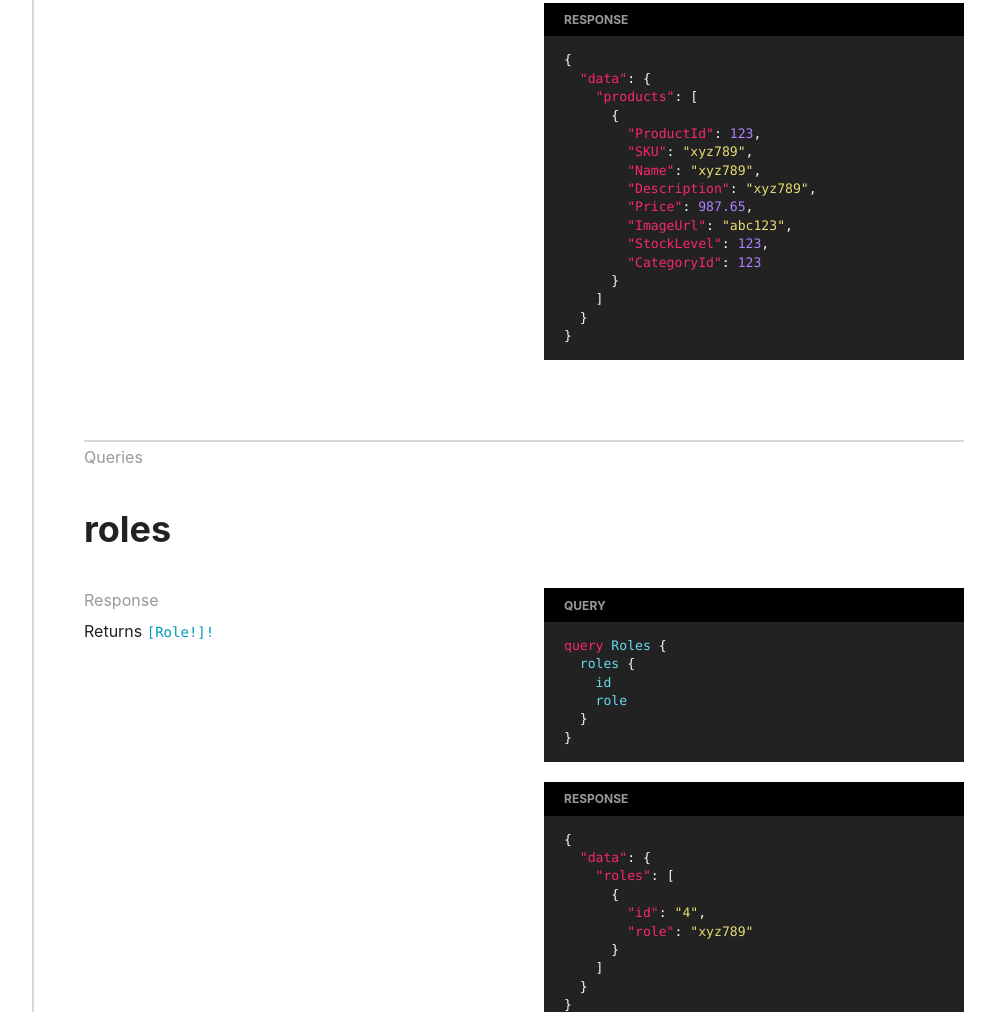
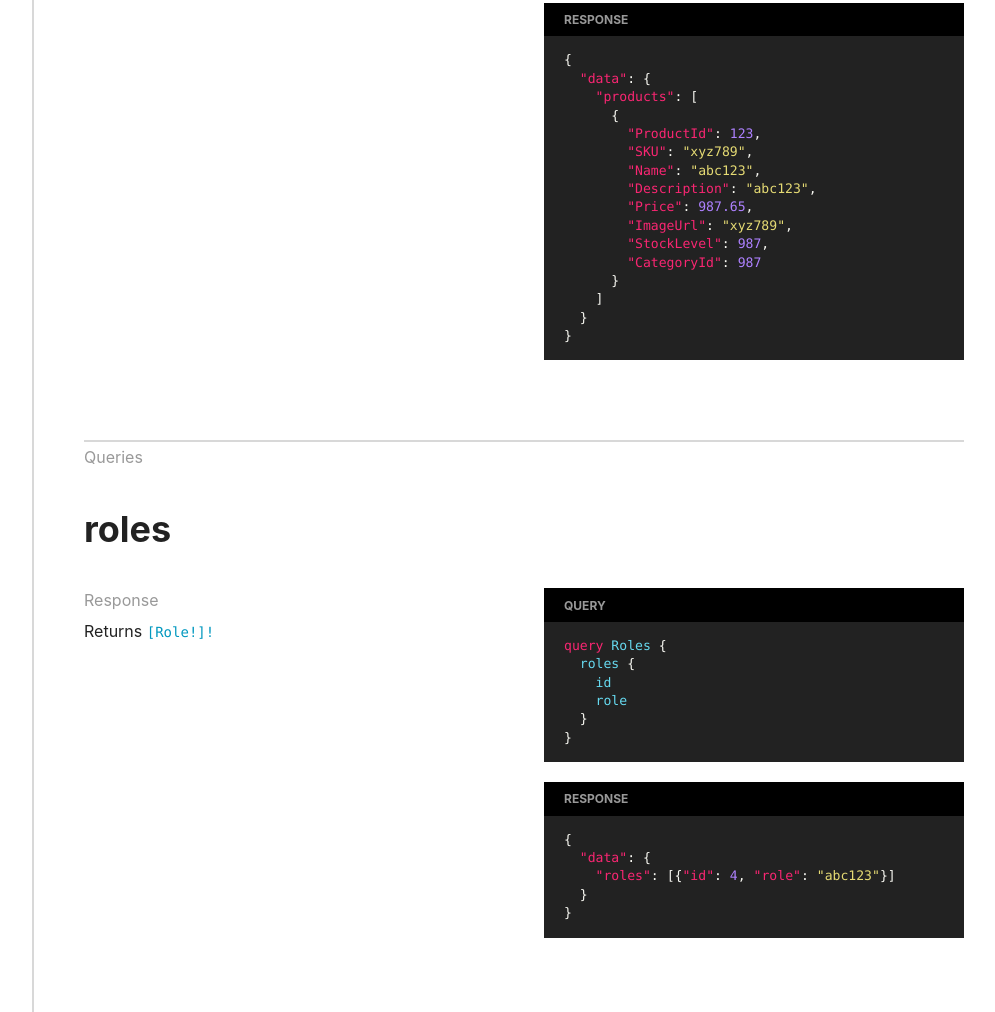
Before and after one commit to Nessvah/ICARUS, a website: page public/index.html in a window 1280 px wide. Shown: the part 2655-3667 px from the top of the page, without its empty margins (266-1261 px from the left). Drawn offline with Linux system fonts and the light colour scheme.

Commit message:
generate new docs

```diff
--- a/public/index.html
+++ b/public/index.html
@@ -156,7 +156,7 @@ http://13.53.175.139:5001/
     <span class="hljs-attr">"accounts"</span><span class="hljs-punctuation">:</span> <span class="hljs-punctuation">[</span>
       <span class="hljs-punctuation">{</span>
         <span class="hljs-attr">"id"</span><span class="hljs-punctuation">:</span> <span class="hljs-string">"4"</span><span class="hljs-punctuation">,</span>
-        <span class="hljs-attr">"email"</span><span class="hljs-punctuation">:</span> <span class="hljs-string">"abc123"</span><span class="hljs-punctuation">,</span>
+        <span class="hljs-attr">"email"</span><span class="hljs-punctuation">:</span> <span class="hljs-string">"xyz789"</span><span class="hljs-punctuation">,</span>
         <span class="hljs-attr">"roles"</span><span class="hljs-punctuation">:</span> <span class="hljs-punctuation">[</span><span class="hljs-string">Role</span><span class="hljs-punctuation">]</span><span class="hljs-punctuation">,</span>
         <span class="hljs-attr">"idCostumer"</span><span class="hljs-punctuation">:</span> <span class="hljs-string">"abc123"</span><span class="hljs-punctuation">,</span>
         <span class="hljs-attr">"created"</span><span class="hljs-punctuation">:</span> <span class="hljs-string">"2007-12-03T10:15:30Z"</span>
@@ -215,8 +215,8 @@ http://13.53.175.139:5001/
                     <body><pre><code class="hljs language-json"><span class="hljs-punctuation">{</span>
   <span class="hljs-attr">"data"</span><span class="hljs-punctuation">:</span> <span class="hljs-punctuation">{</span>
     <span class="hljs-attr">"me"</span><span class="hljs-punctuation">:</span> <span class="hljs-punctuation">{</span>
-      <span class="hljs-attr">"id"</span><span class="hljs-punctuation">:</span> <span class="hljs-string">"4"</span><span class="hljs-punctuation">,</span>
-      <span class="hljs-attr">"email"</span><span class="hljs-punctuation">:</span> <span class="hljs-string">"xyz789"</span><span class="hljs-punctuation">,</span>
+      <span class="hljs-attr">"id"</span><span class="hljs-punctuation">:</span> <span class="hljs-number">4</span><span class="hljs-punctuation">,</span>
+      <span class="hljs-attr">"email"</span><span class="hljs-punctuation">:</span> <span class="hljs-string">"abc123"</span><span class="hljs-punctuation">,</span>
       <span class="hljs-attr">"roles"</span><span class="hljs-punctuation">:</span> <span class="hljs-punctuation">[</span><span class="hljs-string">Role</span><span class="hljs-punctuation">]</span><span class="hljs-punctuation">,</span>
       <span class="hljs-attr">"idCostumer"</span><span class="hljs-punctuation">:</span> <span class="hljs-string">"xyz789"</span><span class="hljs-punctuation">,</span>
       <span class="hljs-attr">"created"</span><span class="hljs-punctuation">:</span> <span class="hljs-string">"2007-12-03T10:15:30Z"</span>
@@ -277,12 +277,12 @@ http://13.53.175.139:5001/
       <span class="hljs-punctuation">{</span>
         <span class="hljs-attr">"ProductId"</span><span class="hljs-punctuation">:</span> <span class="hljs-number">123</span><span class="hljs-punctuation">,</span>
         <span class="hljs-attr">"SKU"</span><span class="hljs-punctuation">:</span> <span class="hljs-string">"xyz789"</span><span class="hljs-punctuation">,</span>
-        <span class="hljs-attr">"Name"</span><span class="hljs-punctuation">:</span> <span class="hljs-string">"xyz789"</span><span class="hljs-punctuation">,</span>
-        <span class="hljs-attr">"Description"</span><span class="hljs-punctuation">:</span> <span class="hljs-string">"xyz789"</span><span class="hljs-punctuation">,</span>
+        <span class="hljs-attr">"Name"</span><span class="hljs-punctuation">:</span> <span class="hljs-string">"abc123"</span><span class="hljs-punctuation">,</span>
+        <span class="hljs-attr">"Description"</span><span class="hljs-punctuation">:</span> <span class="hljs-string">"abc123"</span><span class="hljs-punctuation">,</span>
         <span class="hljs-attr">"Price"</span><span class="hljs-punctuation">:</span> <span class="hljs-number">987.65</span><span class="hljs-punctuation">,</span>
-        <span class="hljs-attr">"ImageUrl"</span><span class="hljs-punctuation">:</span> <span class="hljs-string">"abc123"</span><span class="hljs-punctuation">,</span>
-        <span class="hljs-attr">"StockLevel"</span><span class="hljs-punctuation">:</span> <span class="hljs-number">123</span><span class="hljs-punctuation">,</span>
-        <span class="hljs-attr">"CategoryId"</span><span class="hljs-punctuation">:</span> <span class="hljs-number">123</span>
+        <span class="hljs-attr">"ImageUrl"</span><span class="hljs-punctuation">:</span> <span class="hljs-string">"xyz789"</span><span class="hljs-punctuation">,</span>
+        <span class="hljs-attr">"StockLevel"</span><span class="hljs-punctuation">:</span> <span class="hljs-number">987</span><span class="hljs-punctuation">,</span>
+        <span class="hljs-attr">"CategoryId"</span><span class="hljs-punctuation">:</span> <span class="hljs-number">987</span>
       <span class="hljs-punctuation">}</span>
     <span class="hljs-punctuation">]</span>
   <span class="hljs-punctuation">}</span>
@@ -331,12 +331,7 @@ http://13.53.175.139:5001/
                     <head></head>
                     <body><pre><code class="hljs language-json"><span class="hljs-punctuation">{</span>
   <span class="hljs-attr">"data"</span><span class="hljs-punctuation">:</span> <span class="hljs-punctuation">{</span>
-    <span class="hljs-attr">"roles"</span><span class="hljs-punctuation">:</span> <span class="hljs-punctuation">[</span>
-      <span class="hljs-punctuation">{</span>
-        <span class="hljs-attr">"id"</span><span class="hljs-punctuation">:</span> <span class="hljs-string">"4"</span><span class="hljs-punctuation">,</span>
-        <span class="hljs-attr">"role"</span><span class="hljs-punctuation">:</span> <span class="hljs-string">"xyz789"</span>
-      <span class="hljs-punctuation">}</span>
-    <span class="hljs-punctuation">]</span>
+    <span class="hljs-attr">"roles"</span><span class="hljs-punctuation">:</span> <span class="hljs-punctuation">[</span><span class="hljs-punctuation">{</span><span class="hljs-attr">"id"</span><span class="hljs-punctuation">:</span> <span class="hljs-number">4</span><span class="hljs-punctuation">,</span> <span class="hljs-attr">"role"</span><span class="hljs-punctuation">:</span> <span class="hljs-string">"abc123"</span><span class="hljs-punctuation">}</span><span class="hljs-punctuation">]</span>
   <span class="hljs-punctuation">}</span>
 <span class="hljs-punctuation">}</span>
 </code></pre>
@@ -603,8 +598,8 @@ http://13.53.175.139:5001/
                     <body><pre><code class="hljs language-json"><span class="hljs-punctuation">{</span>
   <span class="hljs-attr">"data"</span><span class="hljs-punctuation">:</span> <span class="hljs-punctuation">{</span>
     <span class="hljs-attr">"createRole"</span><span class="hljs-punctuation">:</span> <span class="hljs-punctuation">{</span>
-      <span class="hljs-attr">"id"</span><span class="hljs-punctuation">:</span> <span class="hljs-string">"4"</span><span class="hljs-punctuation">,</span>
-      <span class="hljs-attr">"role"</span><span class="hljs-punctuation">:</span> <span class="hljs-string">"xyz789"</span>
+      <span class="hljs-attr">"id"</span><span class="hljs-punctuation">:</span> <span class="hljs-number">4</span><span class="hljs-punctuation">,</span>
+      <span class="hljs-attr">"role"</span><span class="hljs-punctuation">:</span> <span class="hljs-string">"abc123"</span>
     <span class="hljs-punctuation">}</span>
   <span class="hljs-punctuation">}</span>
 <span class="hljs-punctuation">}</span>
@@ -652,7 +647,7 @@ http://13.53.175.139:5001/
                   <html>
                     <head></head>
                     <body><pre><code class="hljs language-json"><span class="hljs-punctuation">{</span>
-  <span class="hljs-attr">"token"</span><span class="hljs-punctuation">:</span> <span class="hljs-string">"abc123"</span><span class="hljs-punctuation">,</span>
+  <span class="hljs-attr">"token"</span><span class="hljs-punctuation">:</span> <span class="hljs-string">"xyz789"</span><span class="hljs-punctuation">,</span>
   <span class="hljs-attr">"user"</span><span class="hljs-punctuation">:</span> <span class="hljs-string">User</span>
 <span class="hljs-punctuation">}</span>
 </code></pre>
@@ -720,7 +715,7 @@ http://13.53.175.139:5001/
                     <head></head>
                     <body><pre><code class="hljs language-json"><span class="hljs-punctuation">{</span>
   <span class="hljs-attr">"email"</span><span class="hljs-punctuation">:</span> <span class="hljs-string">"abc123"</span><span class="hljs-punctuation">,</span>
-  <span class="hljs-attr">"password"</span><span class="hljs-punctuation">:</span> <span class="hljs-string">"xyz789"</span>
+  <span class="hljs-attr">"password"</span><span class="hljs-punctuation">:</span> <span class="hljs-string">"abc123"</span>
 <span class="hljs-punctuation">}</span>
 </code></pre>
                     </body>
@@ -767,7 +762,7 @@ http://13.53.175.139:5001/
                   <h5>Example</h5>
                   <html>
                     <head></head>
-                    <body><pre><code class="hljs language-json"><span class="hljs-number">987.65</span>
+                    <body><pre><code class="hljs language-json"><span class="hljs-number">123.45</span>
 </code></pre>
                     </body>
                   </html>
@@ -792,7 +787,7 @@ http://13.53.175.139:5001/
                   <h5>Example</h5>
                   <html>
                     <head></head>
-                    <body><pre><code class="hljs language-gql"><span class="hljs-symbol">"4"</span>
+                    <body><pre><code class="hljs language-json"><span class="hljs-number">4</span>
 </code></pre>
                     </body>
                   </html>
@@ -900,13 +895,13 @@ http://13.53.175.139:5001/
                   <html>
                     <head></head>
                     <body><pre><code class="hljs language-json"><span class="hljs-punctuation">{</span>
-  <span class="hljs-attr">"ProductId"</span><span class="hljs-punctuation">:</span> <span class="hljs-number">123</span><span class="hljs-punctuation">,</span>
-  <span class="hljs-attr">"SKU"</span><span class="hljs-punctuation">:</span> <span class="hljs-string">"xyz789"</span><span class="hljs-punctuation">,</span>
-  <span class="hljs-attr">"Name"</span><span class="hljs-punctuation">:</span> <span class="hljs-string">"abc123"</span><span class="hljs-punctuation">,</span>
+  <span class="hljs-attr">"ProductId"</span><span class="hljs-punctuation">:</span> <span class="hljs-number">987</span><span class="hljs-punctuation">,</span>
+  <span class="hljs-attr">"SKU"</span><span class="hljs-punctuation">:</span> <span class="hljs-string">"abc123"</span><span class="hljs-punctuation">,</span>
+  <span class="hljs-attr">"Name"</span><span class="hljs-punctuation">:</span> <span class="hljs-string">"xyz789"</span><span class="hljs-punctuation">,</span>
   <span class="hljs-attr">"Description"</span><span class="hljs-punctuation">:</span> <span class="hljs-string">"abc123"</span><span class="hljs-punctuation">,</span>
-  <span class="hljs-attr">"Price"</span><span class="hljs-punctuation">:</span> <span class="hljs-number">123.45</span><span class="hljs-punctuation">,</span>
+  <span class="hljs-attr">"Price"</span><span class="hljs-punctuation">:</span> <span class="hljs-number">987.65</span><span class="hljs-punctuation">,</span>
   <span class="hljs-attr">"ImageUrl"</span><span class="hljs-punctuation">:</span> <span class="hljs-string">"xyz789"</span><span class="hljs-punctuation">,</span>
-  <span class="hljs-attr">"StockLevel"</span><span class="hljs-punctuation">:</span> <span class="hljs-number">987</span><span class="hljs-punctuation">,</span>
+  <span class="hljs-attr">"StockLevel"</span><span class="hljs-punctuation">:</span> <span class="hljs-number">123</span><span class="hljs-punctuation">,</span>
   <span class="hljs-attr">"CategoryId"</span><span class="hljs-punctuation">:</span> <span class="hljs-number">987</span>
 <span class="hljs-punctuation">}</span>
 </code></pre>
@@ -956,7 +951,7 @@ http://13.53.175.139:5001/
                     <head></head>
                     <body><pre><code class="hljs language-json"><span class="hljs-punctuation">{</span>
   <span class="hljs-attr">"id"</span><span class="hljs-punctuation">:</span> <span class="hljs-string">"4"</span><span class="hljs-punctuation">,</span>
-  <span class="hljs-attr">"role"</span><span class="hljs-punctuation">:</span> <span class="hljs-string">"abc123"</span>
+  <span class="hljs-attr">"role"</span><span class="hljs-punctuation">:</span> <span class="hljs-string">"xyz789"</span>
 <span class="hljs-punctuation">}</span>
 </code></pre>
                     </body>
@@ -998,7 +993,7 @@ http://13.53.175.139:5001/
                   <h5>Example</h5>
                   <html>
                     <head></head>
-                    <body><pre><code class="hljs language-json"><span class="hljs-punctuation">{</span><span class="hljs-attr">"role"</span><span class="hljs-punctuation">:</span> <span class="hljs-string">"abc123"</span><span class="hljs-punctuation">}</span>
+                    <body><pre><code class="hljs language-json"><span class="hljs-punctuation">{</span><span class="hljs-attr">"role"</span><span class="hljs-punctuation">:</span> <span class="hljs-string">"xyz789"</span><span class="hljs-punctuation">}</span>
 </code></pre>
                     </body>
                   </html>
@@ -1023,7 +1018,7 @@ http://13.53.175.139:5001/
                   <h5>Example</h5>
                   <html>
                     <head></head>
-                    <body><pre><code class="hljs language-gql"><span class="hljs-symbol">"abc123"</span>
+                    <body><pre><code class="hljs language-gql"><span class="hljs-symbol">"xyz789"</span>
 </code></pre>
                     </body>
                   </html>
@@ -1088,10 +1083,10 @@ http://13.53.175.139:5001/
                   <html>
                     <head></head>
                     <body><pre><code class="hljs language-json"><span class="hljs-punctuation">{</span>
-  <span class="hljs-attr">"id"</span><span class="hljs-punctuation">:</span> <span class="hljs-string">"4"</span><span class="hljs-punctuation">,</span>
+  <span class="hljs-attr">"id"</span><span class="hljs-punctuation">:</span> <span class="hljs-number">4</span><span class="hljs-punctuation">,</span>
   <span class="hljs-attr">"email"</span><span class="hljs-punctuation">:</span> <span class="hljs-string">"xyz789"</span><span class="hljs-punctuation">,</span>
   <span class="hljs-attr">"roles"</span><span class="hljs-punctuation">:</span> <span class="hljs-punctuation">[</span><span class="hljs-string">Role</span><span class="hljs-punctuation">]</span><span class="hljs-punctuation">,</span>
-  <span class="hljs-attr">"idCostumer"</span><span class="hljs-punctuation">:</span> <span class="hljs-string">"abc123"</span><span class="hljs-punctuation">,</span>
+  <span class="hljs-attr">"idCostumer"</span><span class="hljs-punctuation">:</span> <span class="hljs-string">"xyz789"</span><span class="hljs-punctuation">,</span>
   <span class="hljs-attr">"created"</span><span class="hljs-punctuation">:</span> <span class="hljs-string">"2007-12-03T10:15:30Z"</span>
 <span class="hljs-punctuation">}</span>
 </code></pre>
```
